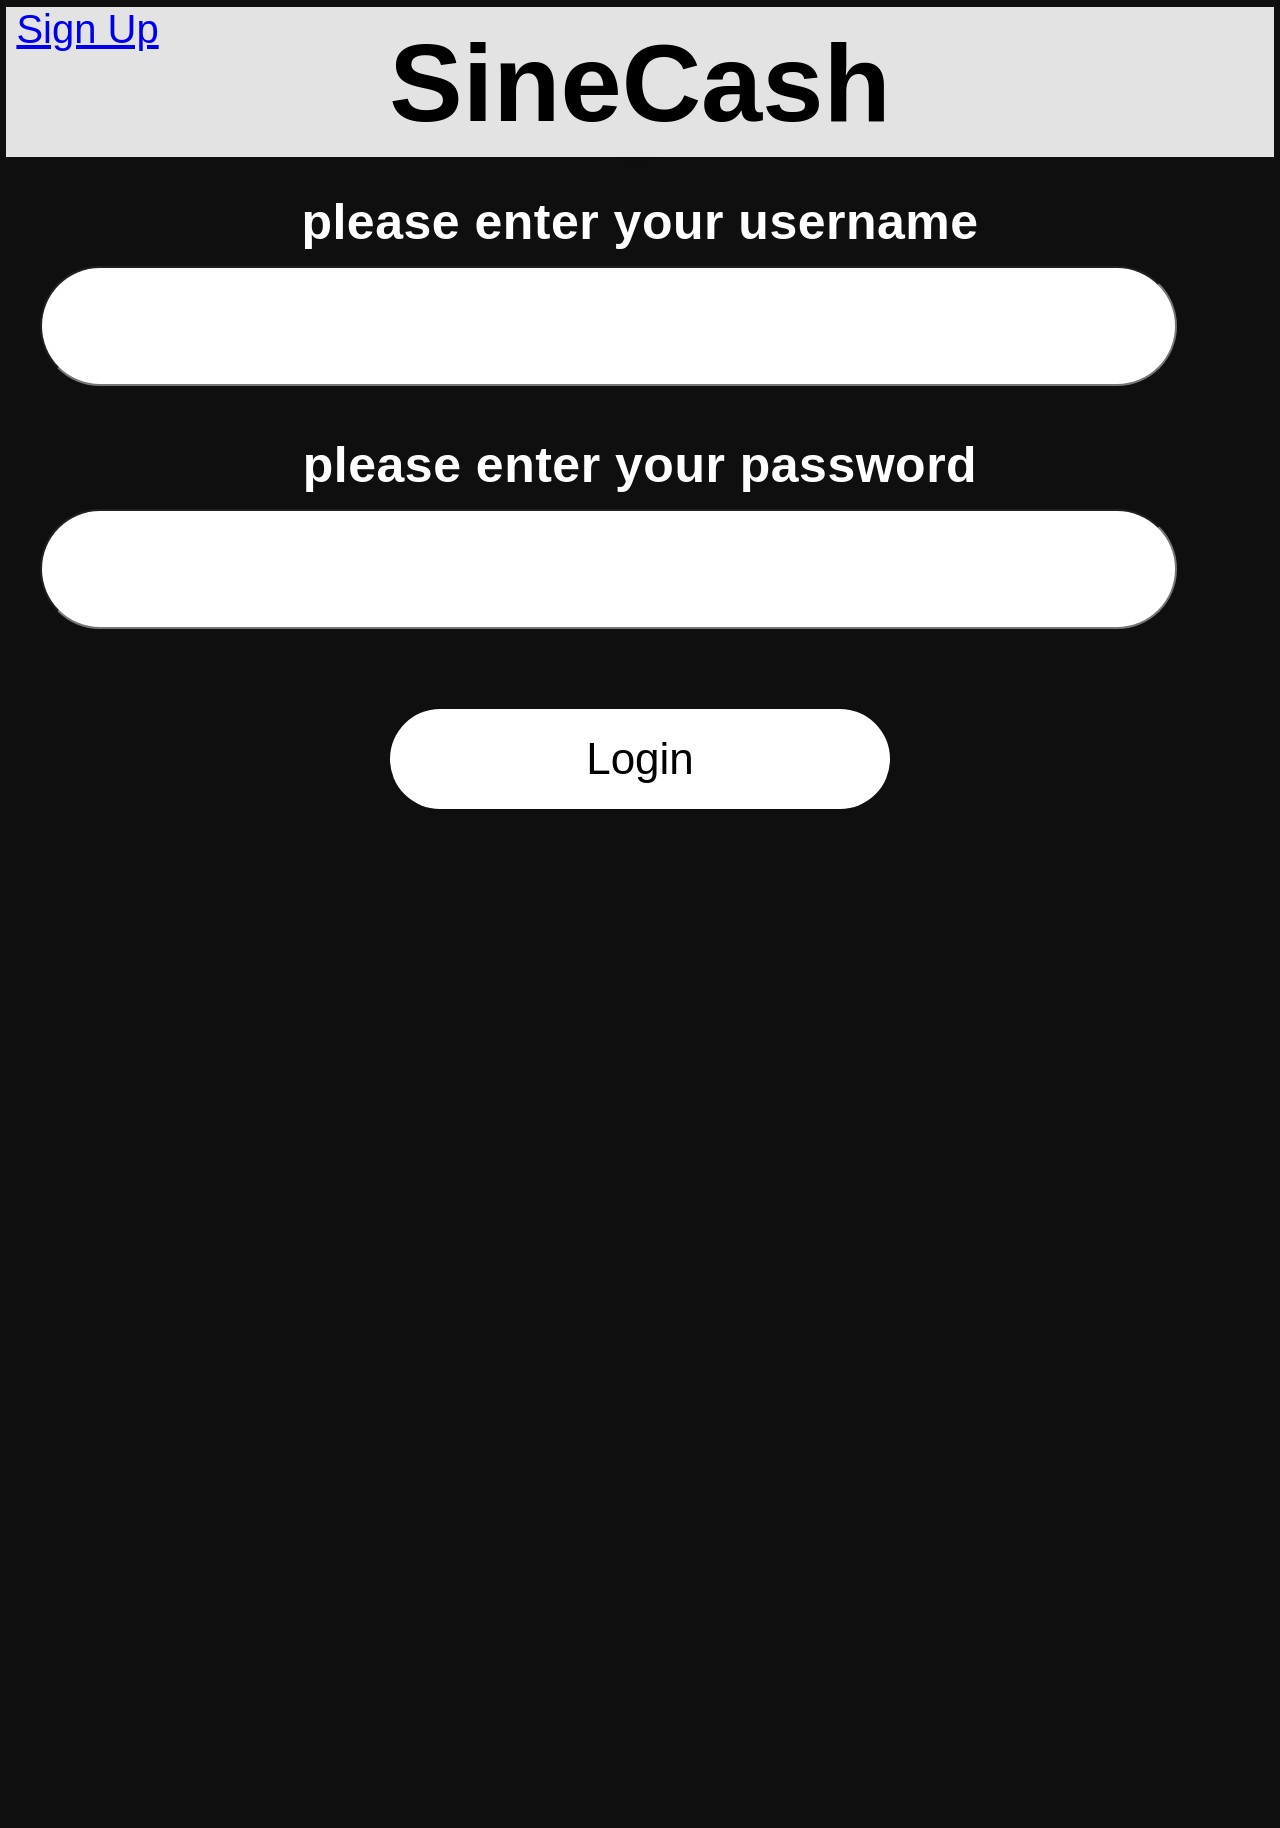
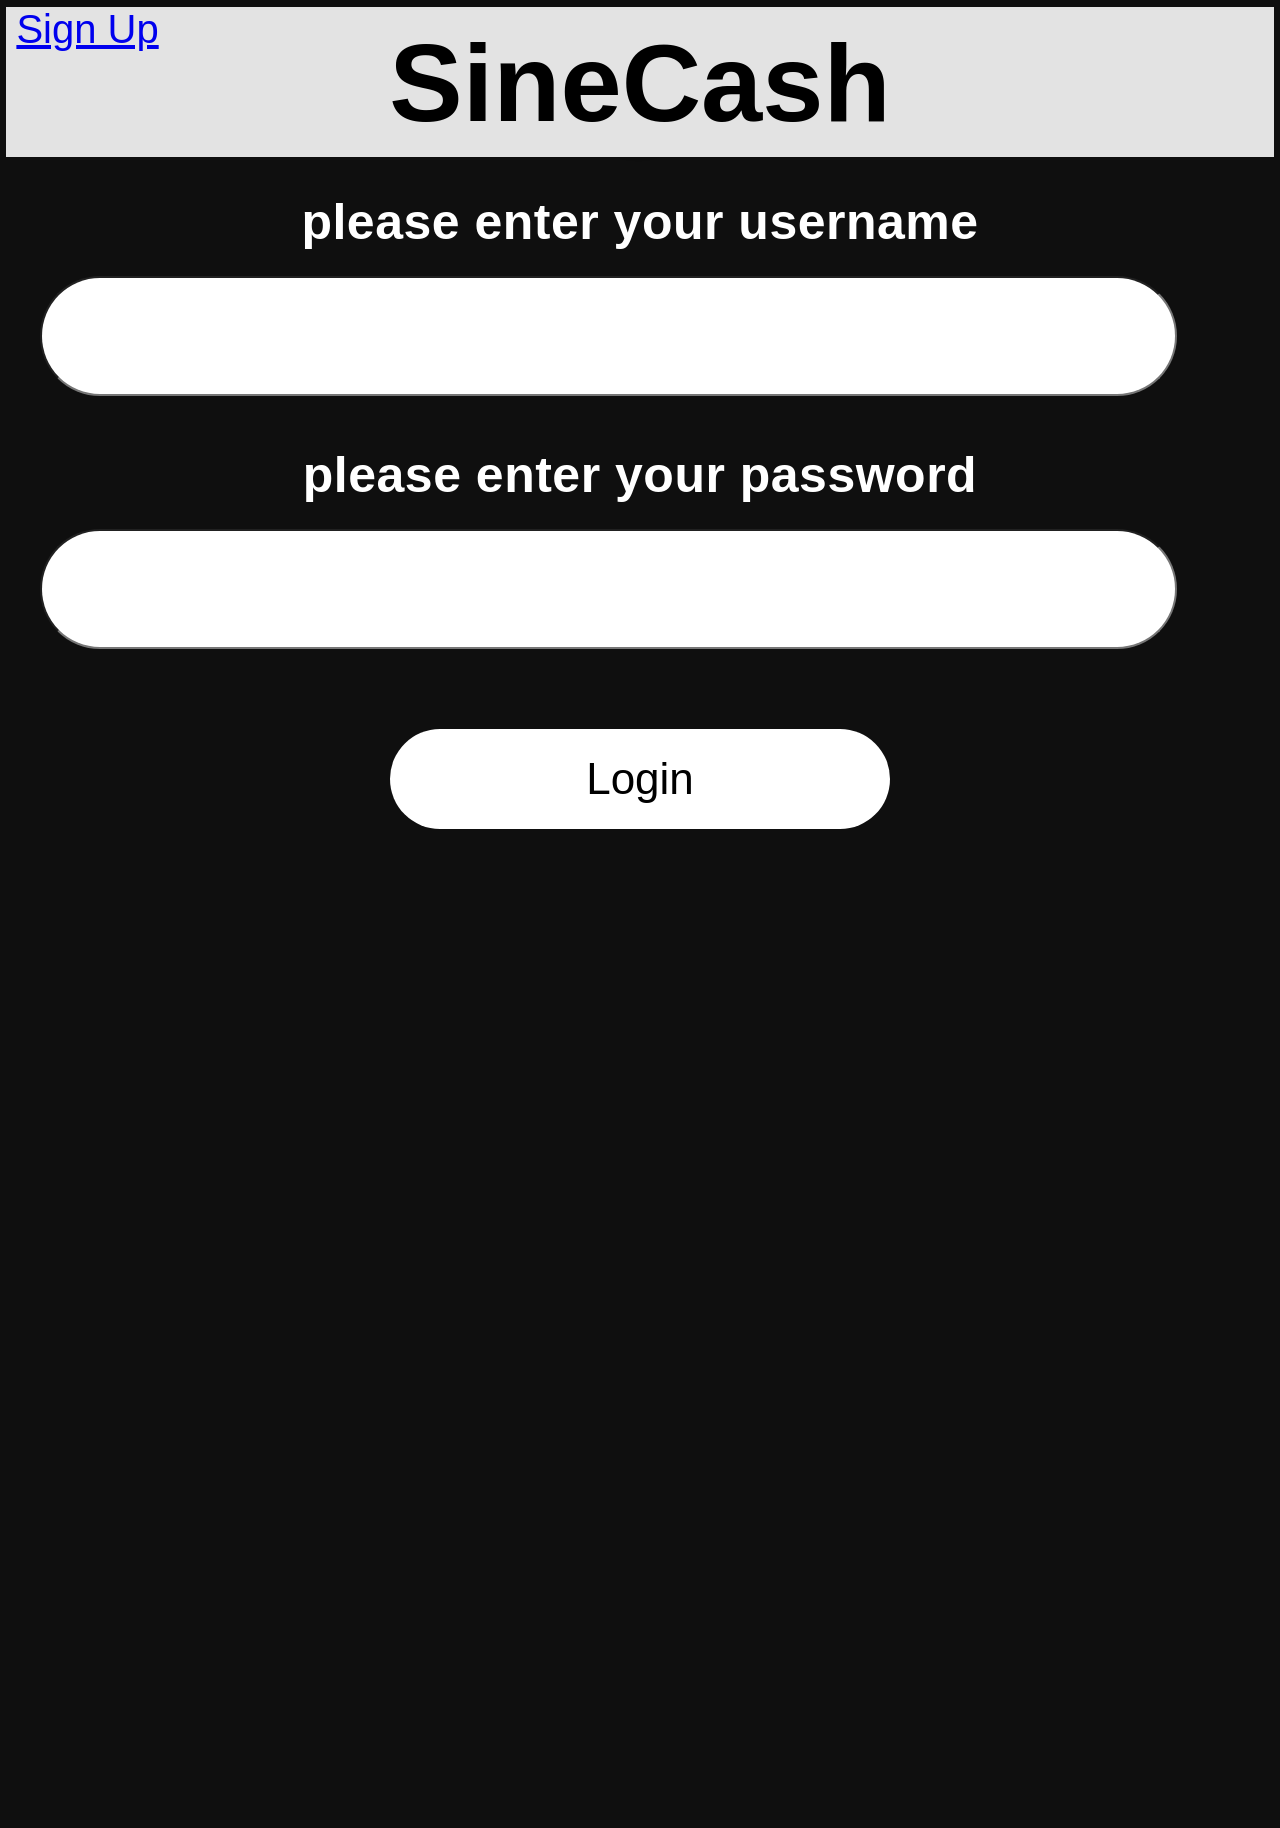

css

--- a/moneyApp.css
+++ b/moneyApp.css
@@ -134,6 +134,7 @@ html {
     font-weight: 600;
     letter-spacing: 0.5px;
     text-align: center;
+    margin-bottom:10px;
 }
 
 .Ctext {
@@ -152,14 +153,12 @@ html {
 
 .Dtext {
     font-size: 50px;
-    font-family: Impact, Haettenschweiler, 'Arial Narrow Bold', sans-serif;
     position: relative;
     color: rgb(0, 0, 0);
 }
 
 .Etext {
     font-size: 50px;
-    font-family: Impact, Haettenschweiler, 'Arial Narrow Bold', sans-serif;
     position: relative;
     color: rgb(0, 0, 0);
 }
@@ -770,7 +769,7 @@ button.formbox {
 
 #filtersTitle {
     position: relative;
-    margin: 0;
+    margin-left: 110px;
     margin-bottom: 10px;
     color: rgb(255, 255, 255);
     font-size: 45px;
@@ -792,7 +791,7 @@ button.formbox {
 
 #filtersArea .container {
     background-color: #f3f5fa;
-    border-radius: 18px;
+    border-radius: 60px;
     padding: 16px 20px;
     margin-bottom: 8px;
     display: flex;
@@ -819,7 +818,7 @@ button.formbox {
 #filtersArea select {
     background-color: #f3f5fa;
     border: none;
-    border-radius: 18px;
+    border-radius: 60px;
     padding: 16px 20px;
     font-size: 30px;
     color: #333;
@@ -872,6 +871,10 @@ button.formbox {
     cursor: pointer;
     height: 0;
     width: 0;
+}
+
+.checkmark {
+   opacity: 0;
 }
 
 /* Override for send/request person items - make inputs fill label for mobile touch */
@@ -1148,7 +1151,6 @@ table input {
 
 .promiseCardTitle {
     font-size: 80px;
-    font-family: Impact, Haettenschweiler, 'Arial Narrow Bold', sans-serif;
 }
 
 .promiseCardDesc {
